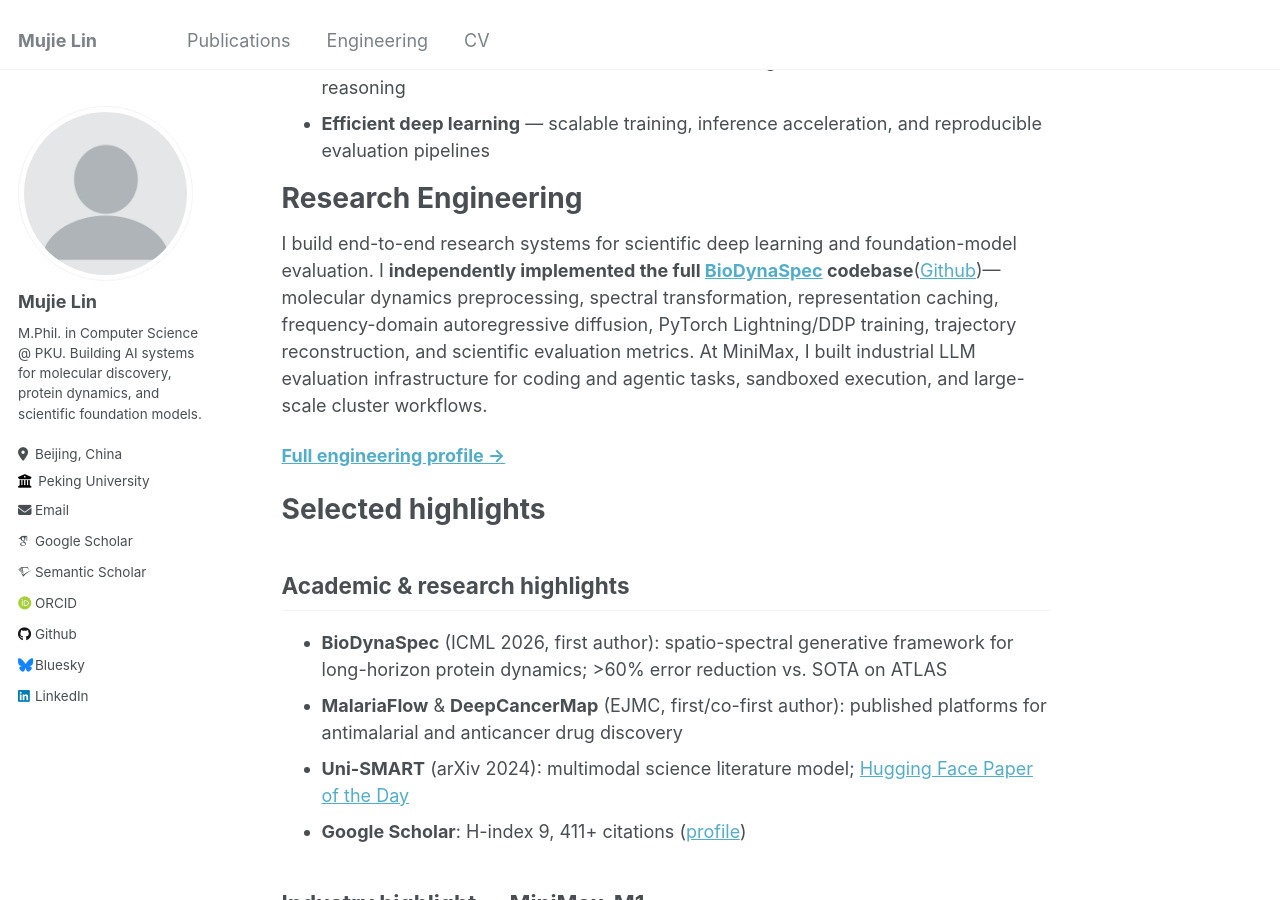
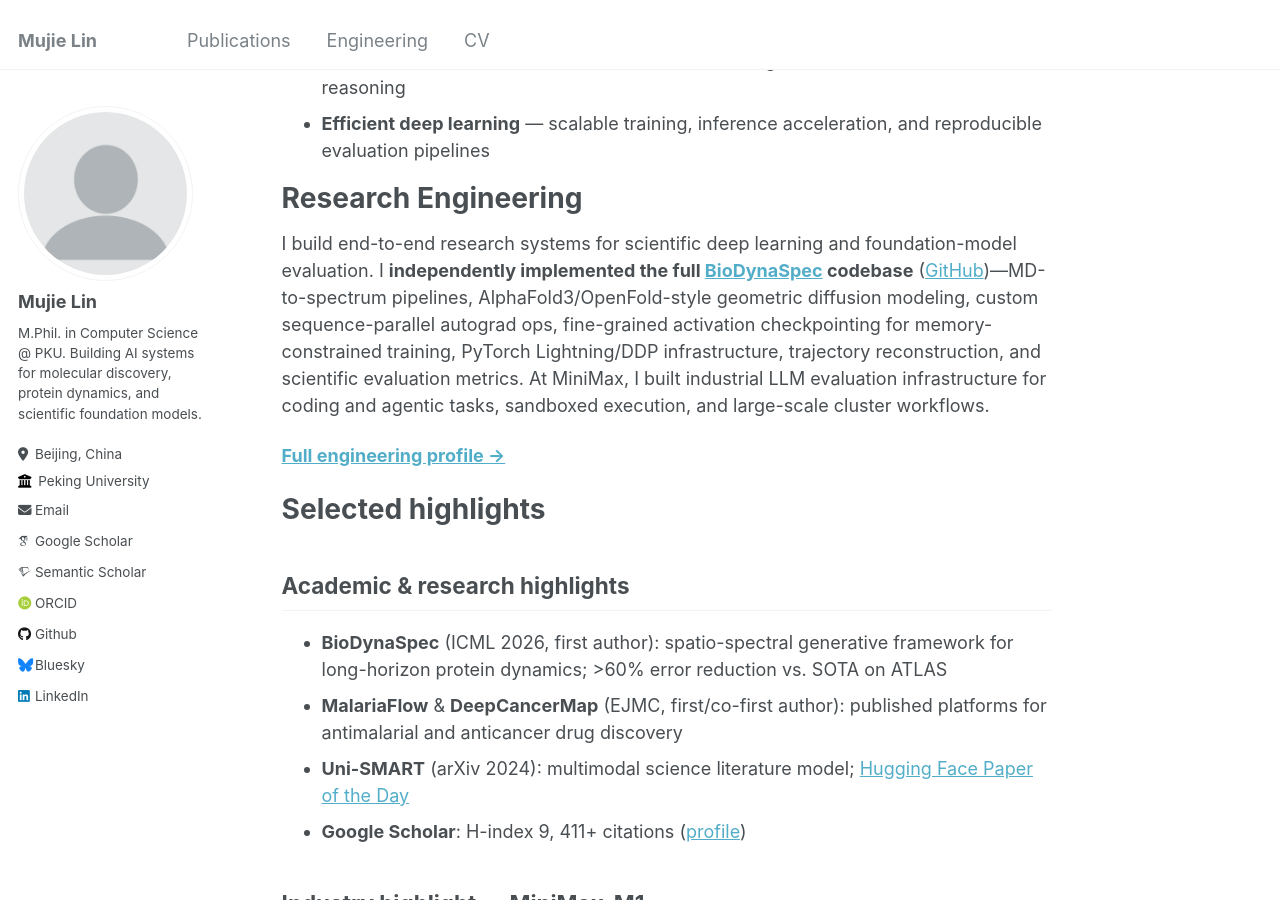
Before and after one commit to Linmj-Judy/Linmj-Judy.github.io, a Jekyll site: the page built from _pages/about.md, in a window 1280 px wide and 900 px high, scrolled down 1304 px. Built offline with Jekyll 4.4.1, drawn with Linux system fonts in a browser that asks for light colours; some web fonts are replaced.

Commit message:
update 0602

```diff
--- a/_pages/about.md
+++ b/_pages/about.md
@@ -36,7 +36,7 @@ Current research interests
 Research Engineering
 ======
 
-I build end-to-end research systems for scientific deep learning and foundation-model evaluation. I **independently implemented the full [BioDynaSpec](https://icml.cc/virtual/2026/poster/63769) codebase**([Github](https://github.com/Linmj-Judy/BioDynaSpec))—molecular dynamics preprocessing, spectral transformation, representation caching, frequency-domain autoregressive diffusion, PyTorch Lightning/DDP training, trajectory reconstruction, and scientific evaluation metrics. At MiniMax, I built industrial LLM evaluation infrastructure for coding and agentic tasks, sandboxed execution, and large-scale cluster workflows.
+I build end-to-end research systems for scientific deep learning and foundation-model evaluation. I **independently implemented the full [BioDynaSpec](https://icml.cc/virtual/2026/poster/63769) codebase** ([GitHub](https://github.com/Linmj-Judy/BioDynaSpec))—MD-to-spectrum pipelines, AlphaFold3/OpenFold-style geometric diffusion modeling, custom sequence-parallel autograd ops, fine-grained activation checkpointing for memory-constrained training, PyTorch Lightning/DDP infrastructure, trajectory reconstruction, and scientific evaluation metrics. At MiniMax, I built industrial LLM evaluation infrastructure for coding and agentic tasks, sandboxed execution, and large-scale cluster workflows.
 
 **[Full engineering profile →](/engineering/)**
 
```
Also changed, not shown: _pages/engineering.md (+1 -1 lines).
